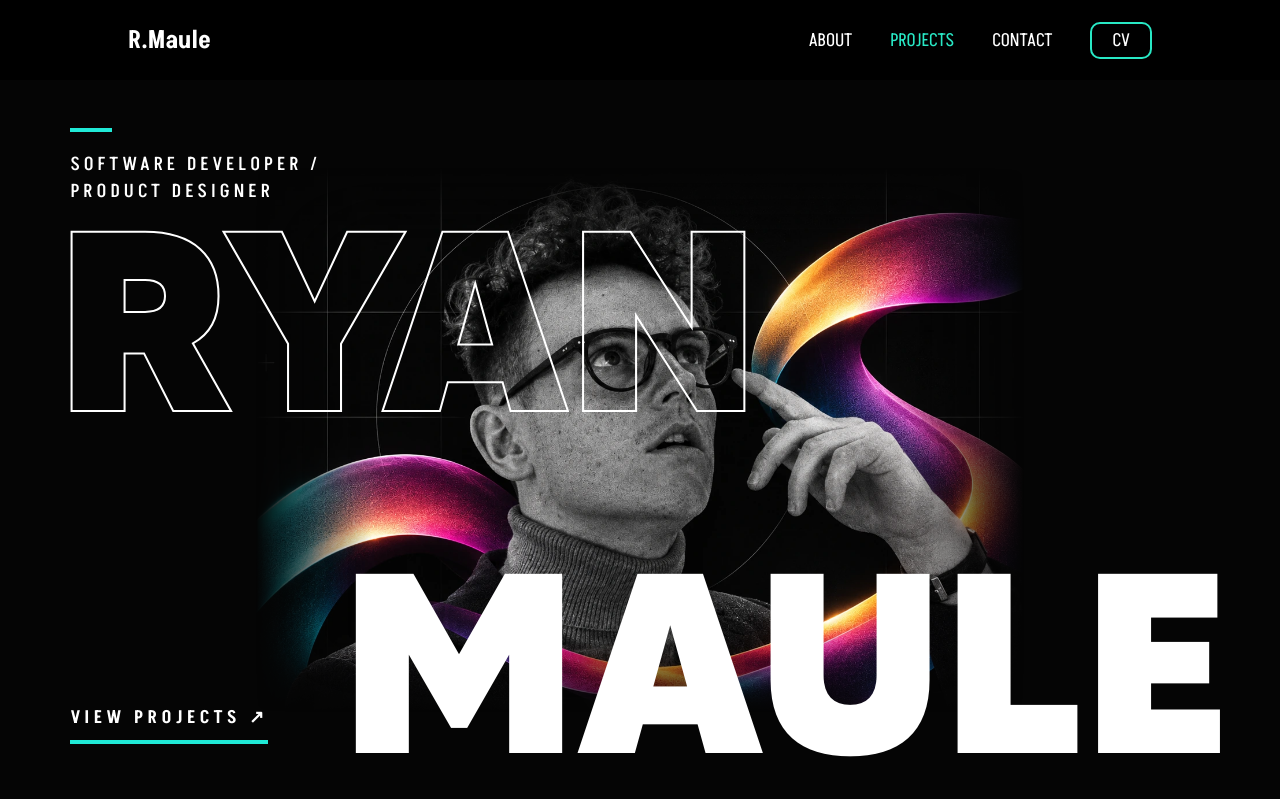
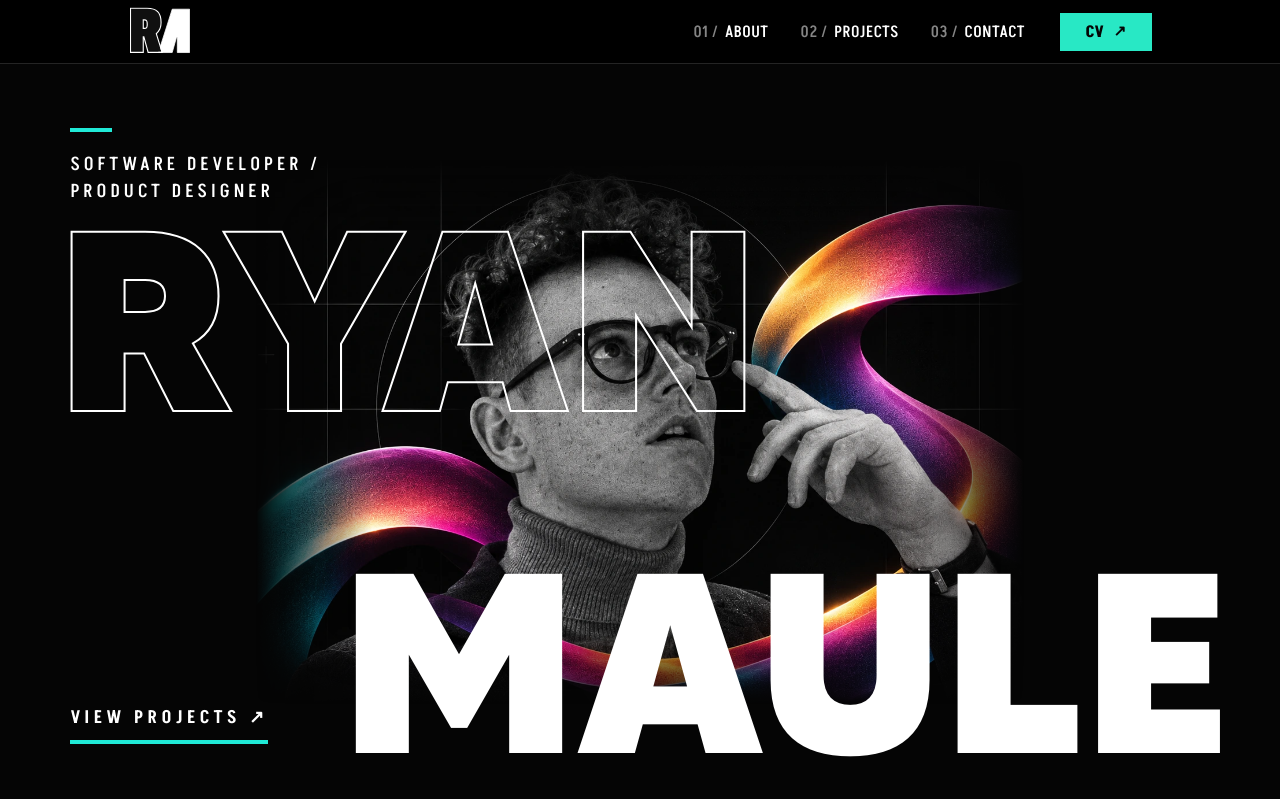
Before and after one commit to ryanDMaule/portfolio, a plain HTML site: page index.html in a window 1280 px wide. Shown: the top 799 px of the page. Drawn offline with Linux system fonts and the light colour scheme.

Commit message:
Refine navbar branding and navigation

```diff
--- a/index.html
+++ b/index.html
@@ -10,14 +10,28 @@
 </head>
 
 <body>
-    <header>
-            <a href="#" class="logo">R.Maule</a>
+    <header class="site-header">
+            <a href="#HERO" class="logo" aria-label="Ryan Maule — Home">
+                <img src="images/rm-logo.svg" alt="" width="163" height="200">
+            </a>
 
-            <nav>
-                <a href="#ABOUT" class="active">ABOUT</a>
-                <a href="#PROJECTS">PROJECTS</a>
-                <a href="#CONTACT">CONTACT</a>
-                <a href="#resume" onclick="window.open('CV.pdf', '_blank')" id="CV">CV</a>
+            <nav class="primary-navigation" aria-label="Primary navigation">
+                <a href="#ABOUT" data-section-link>
+                    <span class="nav-number">01 /</span>
+                    <span class="nav-label">ABOUT</span>
+                </a>
+                <a href="#PROJECTS" data-section-link>
+                    <span class="nav-number">02 /</span>
+                    <span class="nav-label">PROJECTS</span>
+                </a>
+                <a href="#CONTACT" data-section-link>
+                    <span class="nav-number">03 /</span>
+                    <span class="nav-label">CONTACT</span>
+                </a>
+                <a href="#resume" onclick="window.open('CV.pdf', '_blank')" id="CV">
+                    <span>CV</span>
+                    <span class="cv-arrow" aria-hidden="true">↗</span>
+                </a>
             </nav>
     </header>
 
--- a/script.js
+++ b/script.js
@@ -299,22 +299,31 @@ document.querySelectorAll('[data-project-selection]').forEach((action) => {
 });
 
 
-let sections = document.querySelectorAll('section');
-let navLinks = document.querySelectorAll('header nav a');
+const sectionNavigationLinks = [...document.querySelectorAll('header nav a[data-section-link]')];
+const navigableSections = sectionNavigationLinks
+    .map((link) => document.querySelector(link.getAttribute('href')))
+    .filter(Boolean);
 
-window.onscroll = () => {
-    sections.forEach(sec => {
-        let top = window.scrollY;
-        let offset = sec.offsetTop - 150;
-        let height = sec.offsetHeight;
-        let id = sec.getAttribute('id');
+function updateActiveNavigation() {
+    const headerHeight = document.querySelector('header')?.offsetHeight ?? 0;
+    const viewportMarker = window.scrollY + headerHeight + Math.min(window.innerHeight * .2, 160);
+    const activeSection = navigableSections.find((section) => {
+        const sectionTop = section.offsetTop;
+        return viewportMarker >= sectionTop && viewportMarker < sectionTop + section.offsetHeight;
+    });
 
-        if(top >= offset && top < offset + height) {
-            const activeLink = document.querySelector('header nav a[href*=' + id + ']');
-            if (!activeLink) return;
+    sectionNavigationLinks.forEach((link) => {
+        const isActive = activeSection && link.getAttribute('href') === `#${activeSection.id}`;
+        link.classList.toggle('active', Boolean(isActive));
 
-            navLinks.forEach(link => link.classList.remove('active'));
-            activeLink.classList.add('active');
-        };
+        if (isActive) {
+            link.setAttribute('aria-current', 'location');
+        } else {
+            link.removeAttribute('aria-current');
+        }
     });
-};
+}
+
+window.addEventListener('scroll', updateActiveNavigation, { passive: true });
+window.addEventListener('hashchange', () => requestAnimationFrame(updateActiveNavigation));
+requestAnimationFrame(updateActiveNavigation);
--- a/styles.css
+++ b/styles.css
@@ -42,10 +42,11 @@ header {
   top: 0;
   left: 0;
   width: 100%;
-  height: 80px;
+  height: 64px;
   padding-left: 10%;
   padding-right: 10%;
   background: black;
+  border-bottom: 1px solid rgba(255, 255, 255, .14);
   display: flex;
   justify-content: space-between;
   align-items: center;
@@ -54,28 +55,101 @@ header {
 }
 
 .logo {
-  font-size: 25px;
+  display: inline-flex;
+  width: 62px;
+  height: 50px;
+  align-items: center;
+  justify-content: center;
+  overflow: hidden;
+  text-decoration: none;
+}
+
+.logo img {
+  display: block;
+  width: auto;
+  height: 76px;
+  flex: 0 0 auto;
+}
+
+.logo:focus-visible,
+.primary-navigation a:focus-visible {
+  outline: 2px solid #fff;
+  outline-offset: 5px;
+}
+
+.primary-navigation {
+  display: flex;
+  align-items: center;
+  gap: clamp(22px, 2.5vw, 42px);
+}
+
+.primary-navigation a {
+  position: relative;
+  display: inline-flex;
+  gap: .42em;
+  align-items: center;
+  margin-left: 0;
+  padding: 7px 0 6px;
+  font-size: 16px;
+  font-weight: 500;
+  letter-spacing: .035em;
   color: white;
   text-decoration: none;
-  font-weight: 600;
 }
 
-nav a {
-  font-size: 18px;
-  color: white;
-  text-decoration: none;
-  margin-left: 35px;
-  transition: .3s;
+.primary-navigation a[data-section-link]::after {
+  content: '';
+  position: absolute;
+  right: 0;
+  bottom: 0;
+  left: 0;
+  height: 1px;
+  background: #28e8c5;
+  transform: scaleX(0);
+  transform-origin: left;
+  transition: transform .25s ease;
 }
 
-nav a:hover, nav a.active {
+.primary-navigation a[data-section-link]:hover::after,
+.primary-navigation a[data-section-link]:focus-visible::after,
+.primary-navigation a[data-section-link].active::after {
+  transform: scaleX(1);
+}
+
+.nav-number {
+  color: rgba(255, 255, 255, .52);
+}
+
+.primary-navigation a:hover .nav-number,
+.primary-navigation a:focus-visible .nav-number,
+.primary-navigation a.active .nav-number {
   color: #28e8c5;
 }
 
 #CV {
-  padding: 4px 20px;
-  border: 2px solid #28e8c5; /* Set the border */
-  border-radius: 10px;    /* Rounds the corners */
+  margin-left: 3px;
+  width: 92px;
+  height: 38px;
+  justify-content: center;
+  gap: 9px;
+  padding: 0 14px;
+  border: 1px solid #28e8c5;
+  border-radius: 0;
+  background: #28e8c5;
+  color: #050505;
+  font-weight: 700;
+}
+
+#CV:hover,
+#CV:focus-visible {
+  border-color: #6fffe4;
+  background: #6fffe4;
+  color: #050505;
+}
+
+.cv-arrow {
+  font-size: 15px;
+  line-height: 1;
 }
 
 #HERO {
@@ -103,7 +177,7 @@ nav a:hover, nav a.active {
 .hero-artwork {
   position: absolute;
   z-index: 0;
-  top: 80px;
+  top: 64px;
   bottom: 0;
   left: 50%;
   width: 60vw;
@@ -240,11 +314,15 @@ nav a:hover, nav a.active {
 @media (max-width: 900px) {
   header {
     height: auto;
-    min-height: 76px;
-    padding: 14px 22px;
+    min-height: 64px;
+    padding: 10px 22px;
   }
 
-  header nav a:not(#CV) {
+  .primary-navigation {
+    gap: 0;
+  }
+
+  .primary-navigation a:not(#CV) {
     display: none;
   }
 
@@ -272,7 +350,7 @@ nav a:hover, nav a.active {
   }
 
   .hero-artwork {
-    top: 76px;
+    top: 64px;
     width: 100%;
     -webkit-mask-image: none;
     mask-image: none;
```
Also changed, not shown: images/rm-logo.svg (added).
